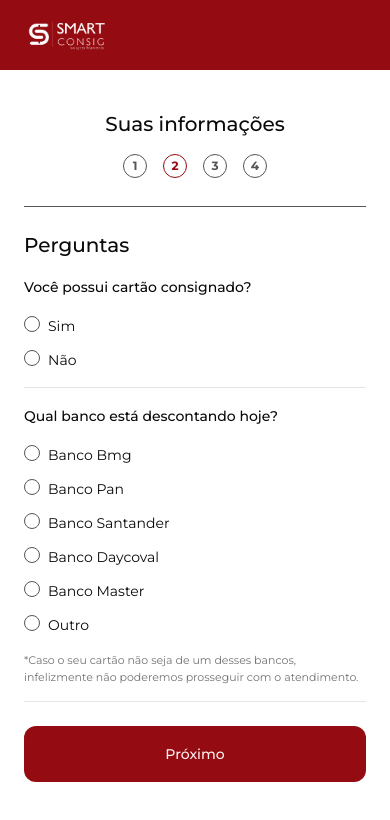
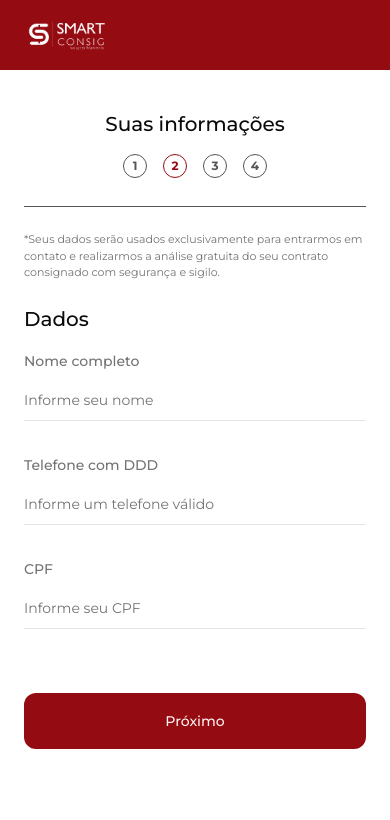
Before and after one commit to groupsmartconsig/landing-page, a Next.js app: page /servidores/simular in a window 390 px wide. Both pictures are taken after a click on the button "Próximo". Shown: the top 820 px of the page. Built offline with nearby package versions, Linux system fonts and the light colour scheme.

Commit message:
fix: mobile static step two in public server customer simulation page

```diff
--- a/src/app/(public-server-customer)/servidores/simular/_components/form.tsx
+++ b/src/app/(public-server-customer)/servidores/simular/_components/form.tsx
@@ -5,6 +5,7 @@ import { useState } from "react";
 import { useForm } from "react-hook-form";
 import { PublicServerCustomerStepper } from "./stepper";
 import { PublicServerCustomerFinancialInfoForm } from "./steps/financial-info-form";
+import { PublicServerCustomerPersonalInfoForm } from "./steps/personal-info.form";
 
 export function PublicServerCustomerSimulationForm() {
   const [currentStep, setCurrentStep] = useState(0);
@@ -22,7 +23,7 @@ export function PublicServerCustomerSimulationForm() {
             },
             {
               title: "Suas informações",
-              content: <PublicServerCustomerFinancialInfoForm />
+              content: <PublicServerCustomerPersonalInfoForm />
             },
             {
               title: "Suas informações",
--- a/src/app/(public-server-customer)/servidores/simular/_components/steps/financial-info-form.tsx
+++ b/src/app/(public-server-customer)/servidores/simular/_components/steps/financial-info-form.tsx
@@ -1,6 +1,5 @@
 "use client"
 
-import { Button } from "@/components/ui/button";
 import {
   FormControl,
   FormField,
@@ -13,6 +12,8 @@ import {
   RadioGroup,
   RadioGroupItem,
 } from "@/components/ui/radio-group";
+
+import { Button } from "@/components/ui/button";
 import { Separator } from "@/components/ui/separator";
 import { useStepper } from "@/hooks/use-stepper";
 import { useFormContext } from "react-hook-form";
--- /dev/null
+++ b/src/app/(public-server-customer)/servidores/simular/_components/steps/personal-info.form.tsx
@@ -0,0 +1,99 @@
+"use client"
+
+import {
+  FormControl,
+  FormField,
+  FormItem,
+  FormLabel,
+  FormMessage
+} from "@/components/ui/form";
+
+import { Button } from "@/components/ui/button";
+import { Input } from "@/components/ui/input";
+import { useStepper } from "@/hooks/use-stepper";
+import { useFormContext } from "react-hook-form";
+
+export function PublicServerCustomerPersonalInfoForm() {
+  const form = useFormContext();
+
+  const { nextStep } = useStepper();
+
+  return (
+    <div className="grid grid-cols-1 items-center py-6">
+      <small className="text-[11px] text-muted-foreground pb-6">
+        *Seus dados serão usados exclusivamente para entrarmos em contato e realizarmos a análise gratuita do seu contrato consignado com segurança e sigilo.
+      </small>
+
+      <h1 className="text-xl font-medium">Dados</h1>
+
+      <FormField
+        control={form.control}
+        name="fullName"
+        render={({ field }) => (
+          <FormItem className="py-4">
+            <FormLabel className="text-muted-foreground">
+              Nome completo
+            </FormLabel>
+            <FormControl>
+              <Input
+                placeholder="Informe seu nome"
+                className="px-0 border-x-0 border-t-0 border-b rounded-none"
+                {...field}
+              />
+            </FormControl>
+            <FormMessage />
+          </FormItem>
+        )}
+      />
+
+      <FormField
+        control={form.control}
+        name="fullName"
+        render={({ field }) => (
+          <FormItem className="py-4">
+            <FormLabel className="text-muted-foreground">
+              Telefone com DDD
+            </FormLabel>
+            <FormControl>
+              <Input
+                placeholder="Informe um telefone válido"
+                className="px-0 border-x-0 border-t-0 border-b rounded-none"
+                {...field}
+              />
+            </FormControl>
+            <FormMessage />
+          </FormItem>
+        )}
+      />
+
+      <FormField
+        control={form.control}
+        name="document"
+        render={({ field }) => (
+          <FormItem className="py-4">
+            <FormLabel className="text-muted-foreground">
+              CPF
+            </FormLabel>
+            <FormControl>
+              <Input
+                placeholder="Informe seu CPF"
+                className="px-0 border-x-0 border-t-0 border-b rounded-none"
+                {...field}
+              />
+            </FormControl>
+            <FormMessage />
+          </FormItem>
+        )}
+      />
+
+      <Button
+        type="button"
+        size="lg"
+        className="h-[56px] bg-secondary-red rounded-sm mt-12"
+        onClick={() => nextStep()}
+      >
+        Próximo
+      </Button>
+    </div>
+  );
+}
```
